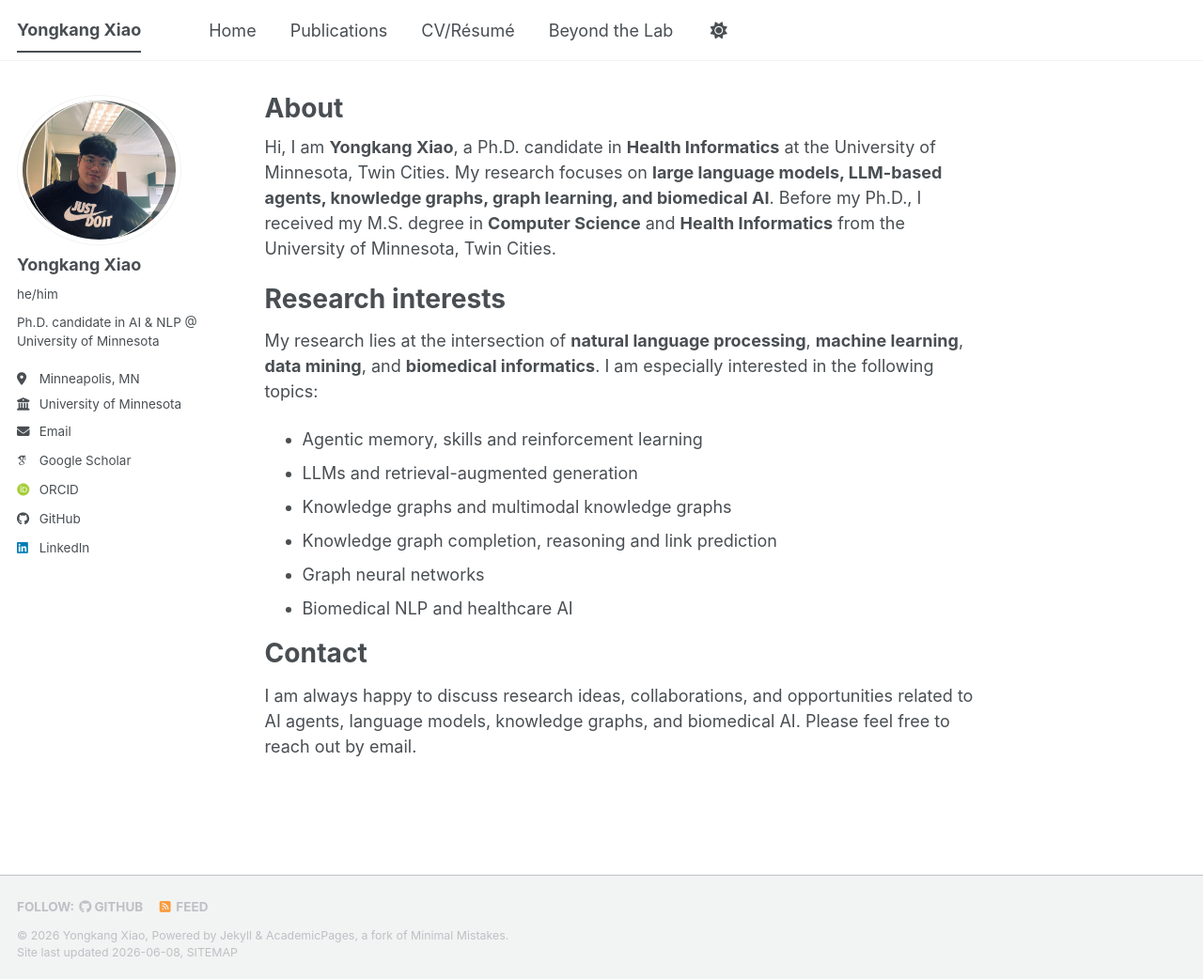
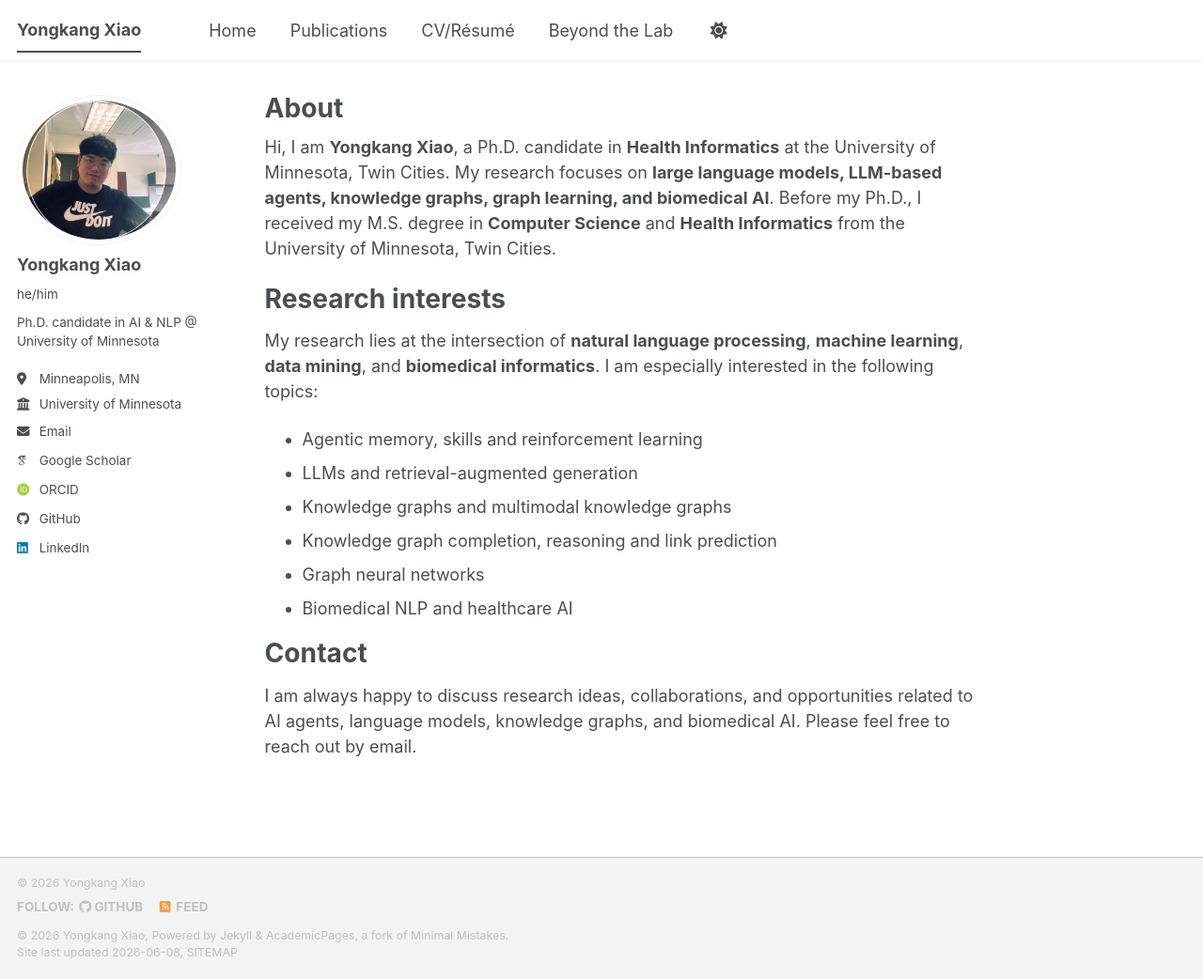
Before and after one commit to TheYKXiao/TheYKXiao.github.io, a Jekyll site: the page built from _pages/about.md, in a window 1280 px wide and 1042 px high. Shown: the whole window at 94% size. Built offline with Jekyll 4.4.1, drawn with Linux system fonts in a browser that asks for light colours; some web fonts are replaced; a script bundle is joined from its source files by our own code; library files that are not in the unit come from our copies.

Commit message:
Update homepage

```diff
--- a/_includes/footer/custom.html
+++ b/_includes/footer/custom.html
@@ -1,14 +1,24 @@
+<!-- start custom footer snippets -->
+
+<div class="page__footer-copyright">
+  &copy; {{ site.time | date: '%Y' }} Yongkang Xiao
+</div>
+
+<!-- end custom footer snippets -->
+
+
+
 <!-- start custom footer snippets -->
 
 <!-- Support for MatJax -->
-<script defer src="https://cdnjs.cloudflare.com/polyfill/v3/polyfill.min.js?features=es6"></script>
-<script defer src="https://cdn.jsdelivr.net/npm/mathjax@3/es5/tex-mml-chtml.js" id="MathJax-script"></script>
+<!-- <script defer src="https://cdnjs.cloudflare.com/polyfill/v3/polyfill.min.js?features=es6"></script>
+<script defer src="https://cdn.jsdelivr.net/npm/mathjax@3/es5/tex-mml-chtml.js" id="MathJax-script"></script> -->
 
 <!-- Support for Mermaid -->
-<script type="module">
+<!-- <script type="module">
     import mermaid from 'https://cdn.jsdelivr.net/npm/mermaid@11/dist/mermaid.esm.min.mjs';
     mermaid.initialize({startOnLoad:true, theme:'default'});
     await mermaid.run({querySelector:'code.language-mermaid'});
-</script>
+</script> -->
 
 <!-- end custom footer snippets -->
```
